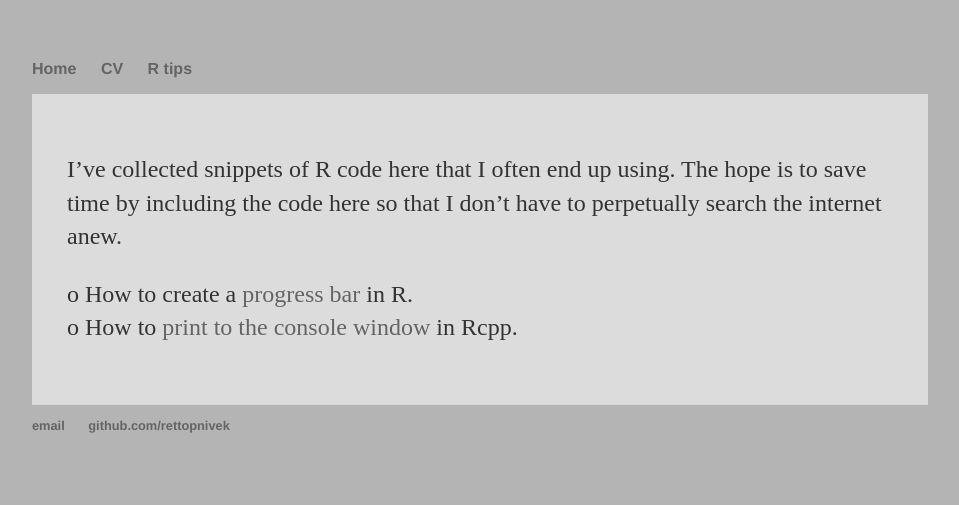
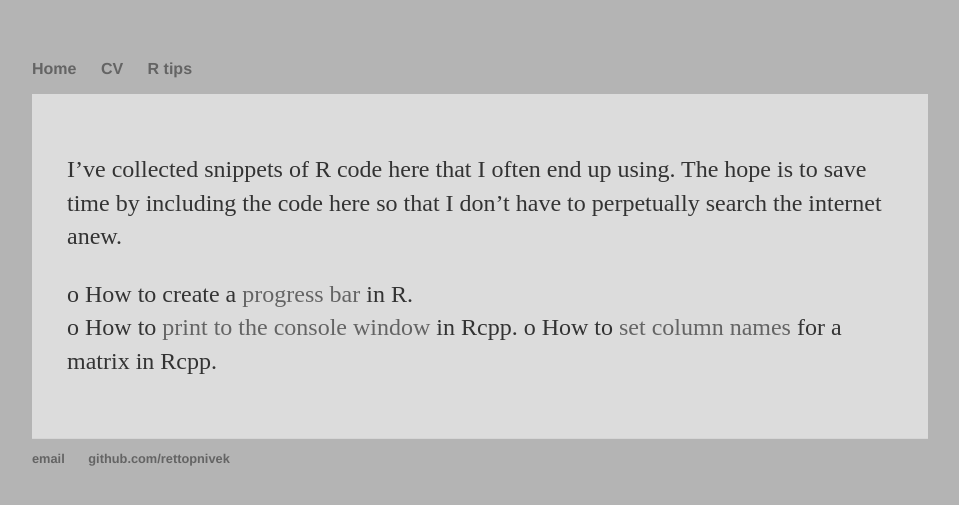
Before and after one commit to rettopnivek/rettopnivek.github.io, a Jekyll site: the page built from r_tips/index.md, in a window 1280 px wide. Shown: the top 505 px of the page, without its empty margins (160-1119 px from the left). Built offline with Jekyll 4.4.1, drawn with Linux system fonts in a browser that asks for light colours.

Commit message:
Update index.md

```diff
--- a/r_tips/index.md
+++ b/r_tips/index.md
@@ -7,3 +7,4 @@ I've collected snippets of R code here that I often end up using. The hope is to
 
 o How to create a [progress bar](http://rettopnivek.github.io/pages/Progress_bar.html) in R.
 o How to [print to the console window](http://rettopnivek.github.io/pages/Rcpp_console_print.html) in Rcpp.
+o How to [set column names](http://rettopnivek.github.io/pages/Rcpp_column_names.html) for a matrix in Rcpp.
```
